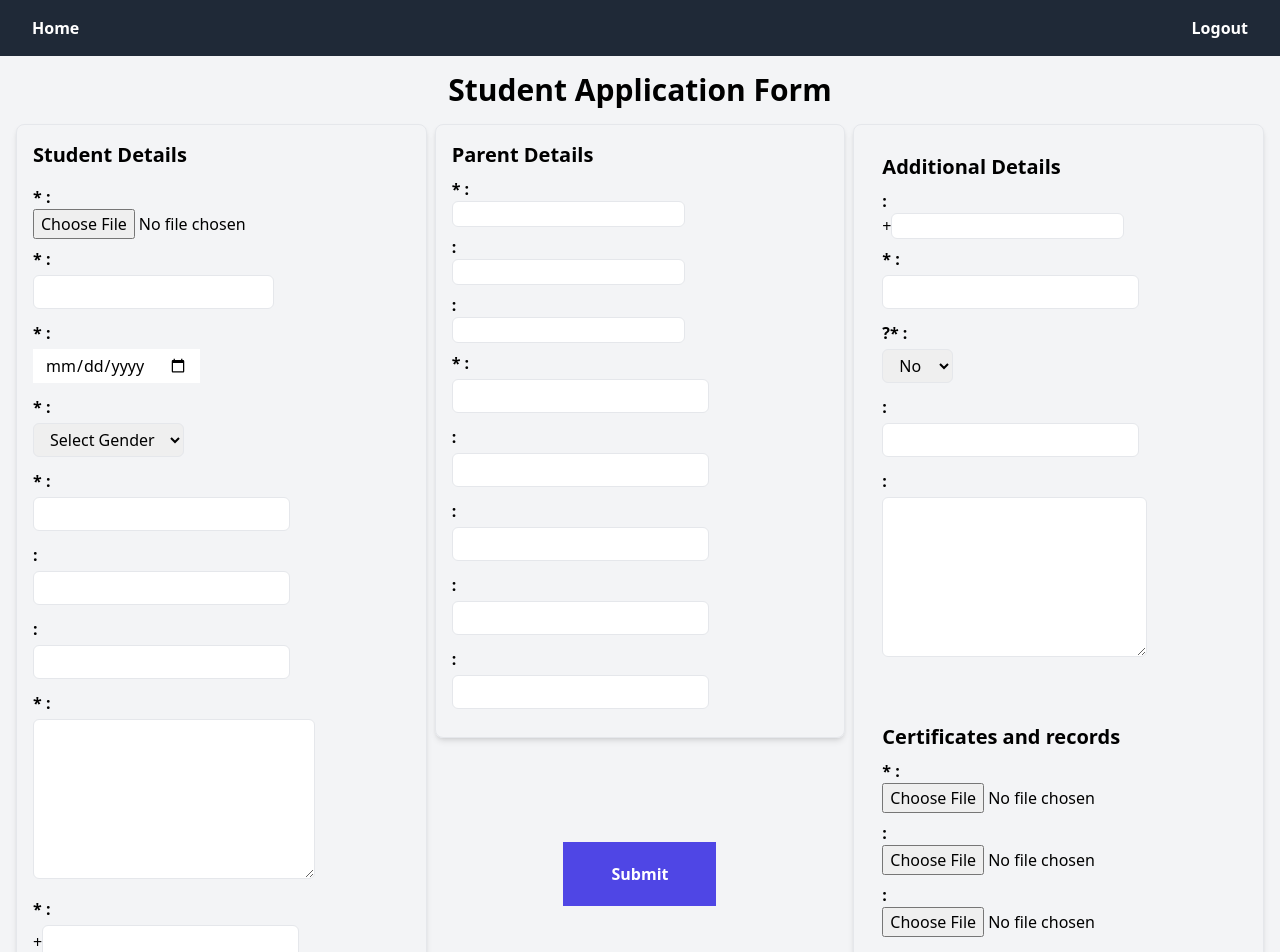
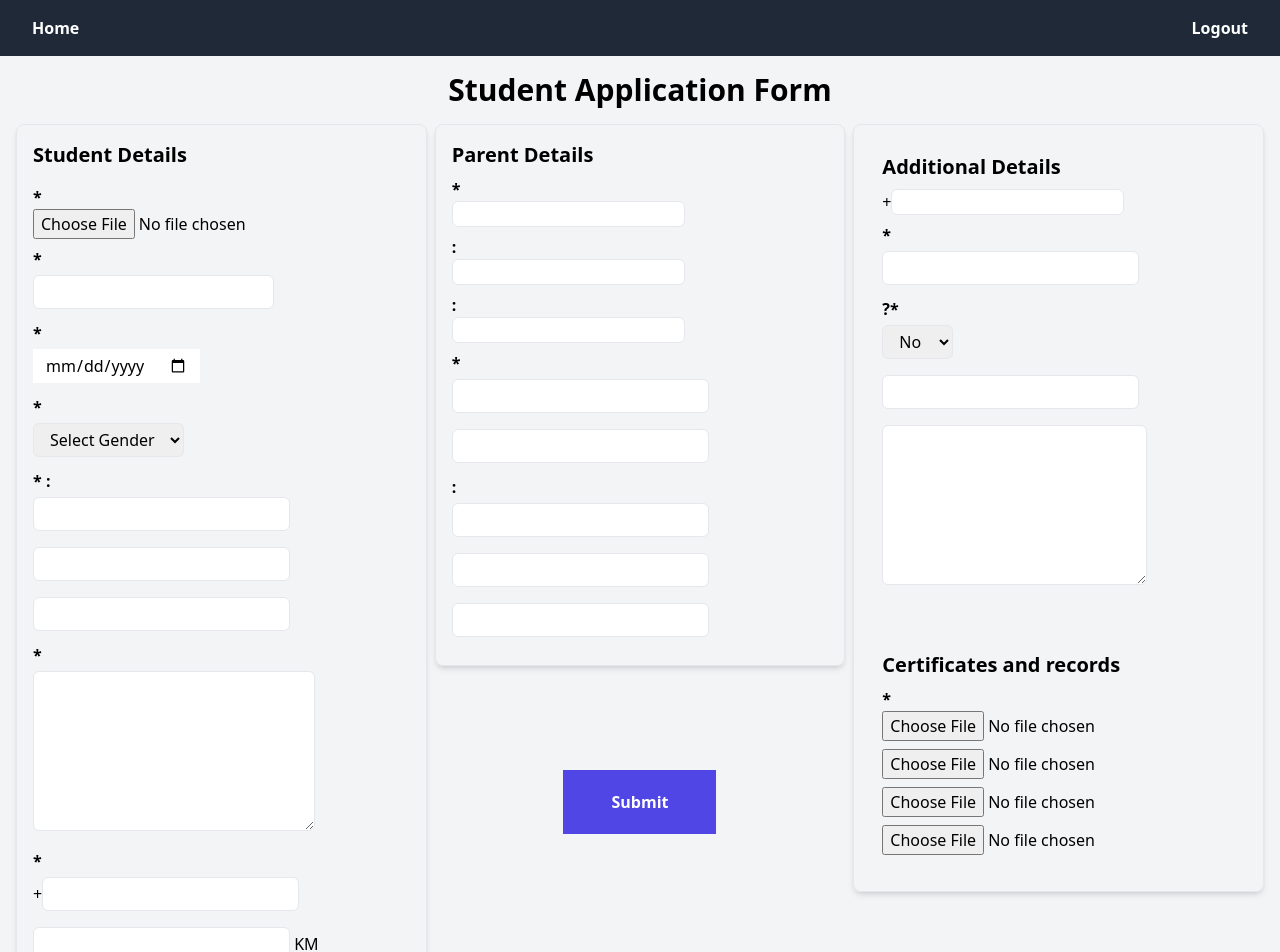
Before and after one commit to Liquid-neurons/ERP, a React (Create React App) app: page /STUDENT_MASTER in a window 1280 px wide. Shown: the top 952 px of the page. Built offline with nearby package versions, Linux system fonts and the light colour scheme; no server answers.

Commit message:
Formatting and changes student master form

```diff
--- a/src/components/STUDENT_MASTER.js
+++ b/src/components/STUDENT_MASTER.js
@@ -346,7 +346,7 @@ function StudentForm() {
             <h2 className="text-xl font-bold mb-4">Student Details</h2>
             <div className="mb-2">
               <label htmlFor="image" className="form-label block font-semibold">
-                {data.IMAGE}* :
+                {data.IMAGE}*
               </label>
               <input
                 type="file"
@@ -359,7 +359,7 @@ function StudentForm() {
             </div>
             <div class="mb-2">
               <label for="name" class="form-label block font-semibold">
-                {data.NAME}* :
+                {data.NAME}*
               </label>
                <div className="relative">
           <input
@@ -380,7 +380,7 @@ function StudentForm() {
       </div>
             <div class="mb-2">
               <label for="dateOfBirth" class="form-label block font-semibold">
-                {data.BDATE}* :
+                {data.BDATE}*
               </label>
               <div className="relative">
               <input
@@ -401,7 +401,7 @@ function StudentForm() {
             </div>
             <div class="mb-2">
               <label for="gender" class="form-label block font-semibold">
-                {data["SEX "]}* :
+                {data["SEX "]}*
               </label>
               <select
                 name="sex"
@@ -438,7 +438,7 @@ function StudentForm() {
             </div>
             <div class="mb-2">
               <label for="religion" class="form-label block font-semibold">
-                {data.Religion} :
+                {data.Religion}
               </label>
               <input
                 type="text"
@@ -451,7 +451,7 @@ function StudentForm() {
             </div>
             <div class="mb-2">
               <label for="cast" class="form-label block font-semibold">
-                {data.caste} :
+                {data.caste}
               </label>
               <input
                 type="text"
@@ -467,7 +467,7 @@ function StudentForm() {
                 for="primaryAddress"
                 class="form-label block font-semibold"
               >
-                {data.P_ADDRESS}* :
+                {data.P_ADDRESS}*
               </label>
               <div className="relative">
               <textarea
@@ -487,7 +487,7 @@ function StudentForm() {
             </div>
             <div class="mb-2">
               <label for="primaryPhone" class="form-label block font-semibold">
-                {data.P_PHONE}* :
+                {data.P_PHONE}*
               </label>
               <div className="relative">
               +<input
@@ -509,7 +509,7 @@ function StudentForm() {
             </div>
             <div class="mb-2">
               <label for="distance" class="form-label block font-semibold">
-                {data.DISTANCE} :
+                {data.DISTANCE}
               </label>
               <div className="relative">
               <input
@@ -538,7 +538,7 @@ function StudentForm() {
                 htmlFor="fatherName"
                 className="form-label block font-semibold"
               >
-                {data["F_NAME "]}* :
+                {data["F_NAME "]}*
               </label>
               <div className="relative">
               <input
@@ -591,7 +591,7 @@ function StudentForm() {
             </div>
             <div class="mb-2">
               <label for="motherName" class="form-label block font-semibold">
-                {data["M_NAME "]}* :
+                {data["M_NAME "]}*
               </label>
               <div className="relative">
               <input
@@ -612,7 +612,7 @@ function StudentForm() {
             </div>
             <div class="mb-2">
               <label for="motherName" class="form-label block font-semibold">
-                {data.M_QUALI} :
+                {data.M_QUALI}
               </label>
               <input
                 type="text"
@@ -638,7 +638,7 @@ function StudentForm() {
             </div>
             <div class="mb-2">
               <label for="guardianName" class="form-label block font-semibold">
-                {data["G_NAME "]} :
+                {data["G_NAME "]}
               </label>
               <input
                 type="text"
@@ -651,7 +651,7 @@ function StudentForm() {
             </div>
             <div class="mb-2">
               <label for="monthlyIncome" class="form-label block font-semibold">
-                {data.M_INCOME} :
+                {data.M_INCOME}
               </label>
               <div className="relative">
               <input
@@ -690,7 +690,7 @@ function StudentForm() {
                 htmlFor="secondaryPhone"
                 className="form-label block font-semibold"
               >
-                {data.S_PHONE}:
+                {data.S_PHONE}
               </label>
               <div className="relative">
               +<input
@@ -711,7 +711,7 @@ function StudentForm() {
             </div>
             <div class="mb-2">
               <label for="email" class="form-label block font-semibold">
-                {data.MAIL}* :
+                {data.MAIL}*
               </label>
               <input
                 type="email"
@@ -724,7 +724,7 @@ function StudentForm() {
             </div>
             <div class="mb-2">
               <label for="ailment" class="form-label block font-semibold">
-                {data.C_AILMENT}?* :
+                {data.C_AILMENT}?*
               </label>
               <select
                 name="c_ailment"
@@ -742,7 +742,7 @@ function StudentForm() {
                 for="ailmentDetails"
                 class="form-label block font-semibold"
               >
-                {data.C_AILMENT_INFO} :
+                {data.C_AILMENT_INFO}
               </label>
               <input
                 type="text"
@@ -758,7 +758,7 @@ function StudentForm() {
                 for="ailmentDetails"
                 class="form-label block font-semibold"
               >
-                {data["C_INFO "]} :
+                {data["C_INFO "]}
               </label>
               <textarea
                 name="c_info"
@@ -773,7 +773,7 @@ function StudentForm() {
             <h2 className="text-xl font-bold mb-2">Certificates and records</h2>
             <div className="mb-2">
               <label htmlFor="image" className="form-label block font-semibold">
-                {data.Cert3}* :
+                {data.Cert3}*
               </label>
               <input
                 type="file"
@@ -786,7 +786,7 @@ function StudentForm() {
             </div>
             <div className="mb-2">
               <label htmlFor="image" className="form-label block font-semibold">
-                {data.Cert1} :
+                {data.Cert1}
               </label>
               <input
                 type="file"
@@ -798,7 +798,7 @@ function StudentForm() {
             </div>
             <div className="mb-2">
               <label htmlFor="image" className="form-label block font-semibold">
-                {data.Cert4} :
+                {data.Cert4}
               </label>
               <input
                 type="file"
@@ -810,7 +810,7 @@ function StudentForm() {
             </div>
             <div className="mb-2">
               <label htmlFor="image" className="form-label block font-semibold">
-                {data.Cert2} :
+                {data.Cert2}
               </label>
               <input
                 type="file"
```
